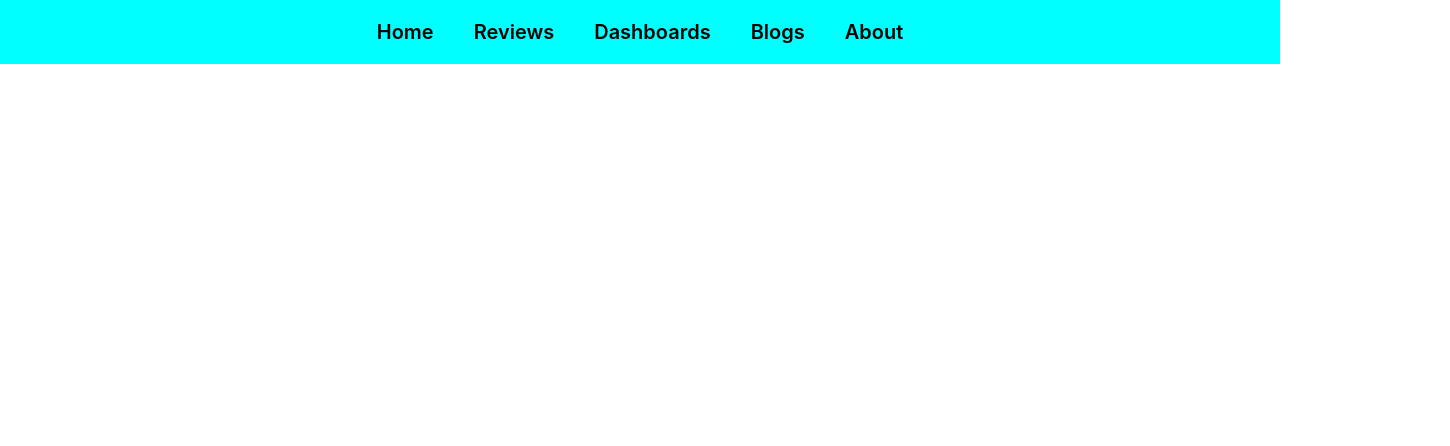
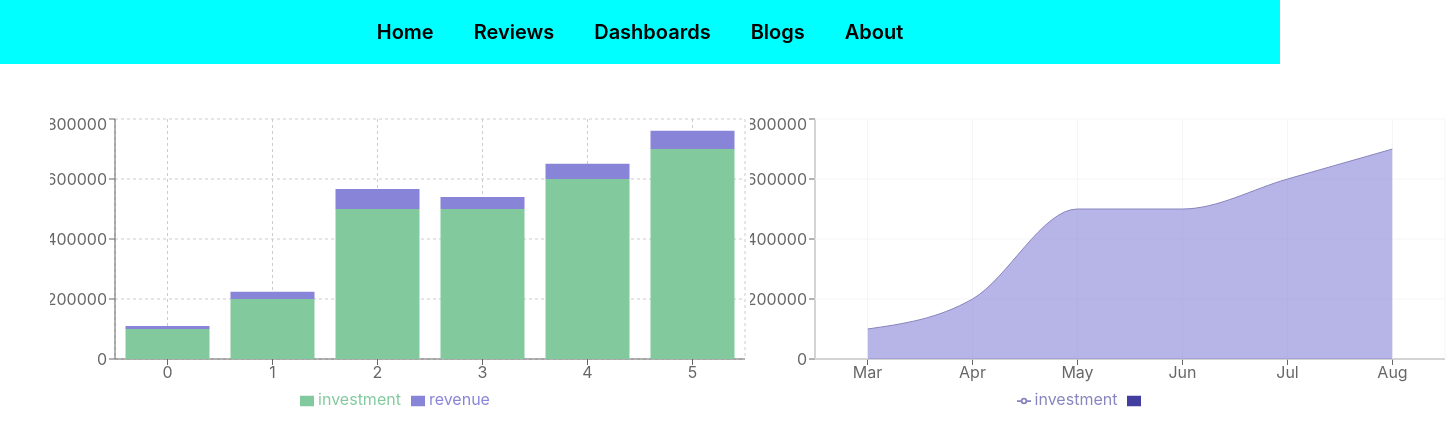
Before and after one commit to abirisl/product-analysis-website, a React (Create React App) app: page /dashboards in a window 1280 px wide. Shown: the top 446 px of the page, 1450 px wide, since content can reach past the window. Built offline with nearby package versions, Linux system fonts and the light colour scheme.

Commit message:
bar chart make

```diff
--- a/package.json
+++ b/package.json
@@ -10,6 +10,7 @@
     "react-dom": "^18.0.0",
     "react-router-dom": "^6.3.0",
     "react-scripts": "5.0.0",
+    "recharts": "^2.1.9",
     "web-vitals": "^2.1.4"
   },
   "scripts": {
--- a/src/App.js
+++ b/src/App.js
@@ -1,9 +1,9 @@
-import logo from './logo.svg';
 import './App.css';
 import Header from './components/Header/Header';
 import { Route, Routes } from 'react-router-dom';
 import Home from './components/Home/Home';
 import Reviews from './components/Reviews/Reviews';
+import Dashboards from './components/Dashboards/Dashboards';
 
 function App() {
   return (
@@ -12,6 +12,7 @@
       <Routes>
         <Route path='/' element={<Home></Home>}></Route>
         <Route path='reviews' element={<Reviews></Reviews>}></Route>
+        <Route path='dashboards' element={<Dashboards></Dashboards>}></Route>
       </Routes>
     </div>
   );
--- /dev/null
+++ b/src/components/Dashboards/Dashboards.css
@@ -0,0 +1,5 @@
+.chart{
+    display: flex;
+    margin-top: 50px;
+    margin: 50px;
+}
--- /dev/null
+++ b/src/components/Dashboards/Dashboards.js
@@ -0,0 +1,73 @@
+import React from 'react';
+import { Area, Bar, BarChart, CartesianGrid, ComposedChart, Legend, Line, XAxis, YAxis } from 'recharts';
+import './Dashboards.css'
+
+const Dashboards = () => {
+    const data = [
+        {
+            "month": "Mar",
+            "investment": 100000,
+            "sell": 241,
+            "revenue": 10401
+        },
+        {
+            "month": "Apr",
+            "investment": 200000,
+            "sell": 423,
+            "revenue": 24500
+        },
+        {
+            "month": "May",
+            "investment": 500000,
+            "sell": 726,
+            "revenue": 67010
+        },
+        {
+            "month": "Jun",
+            "investment": 500000,
+            "sell": 529,
+            "revenue": 40405
+        },
+        {
+            "month": "Jul",
+            "investment": 600000,
+            "sell": 601,
+            "revenue": 50900
+        },
+        {
+            "month": "Aug",
+            "investment": 700000,
+            "sell": 670,
+            "revenue": 61000
+        }
+    ]
+    return (
+
+          <div className='chart'>
+              <div>
+              <BarChart width={700} height={300} data={data}>
+              <CartesianGrid strokeDasharray= "3 3" />
+              <XAxis datakey= "month" />
+              <YAxis/>
+              <Legend/>
+              <Bar dataKey="investment" stackId="a" fill="#82ca9d"/>
+              <Bar dataKey="revenue" stackId="a" fill="#8884d8"/>
+          </BarChart>
+              </div>
+            <div>
+                <ComposedChart width={700} height={300} data={data}>
+                    <XAxis dataKey="month"/>
+                    <YAxis/>
+                    <Legend/>
+                    <CartesianGrid stroke='#f5f5f5'/>
+                    <Area type="monotone" dataKey="investment" fill="#8884d8" stroke="#8884bd"/>
+                    <Bar datakey="sell" barSize={20} fill="#413ea0"/>
+                    <Line type="monotone" datakey="revenue" stroke="ff7300"/>
+                </ComposedChart>
+            </div>
+          </div>
+
+    );
+};
+
+export default Dashboards;
--- a/src/components/Home/Home.css
+++ b/src/components/Home/Home.css
@@ -16,3 +16,8 @@
 .heading-text{
     margin: auto;
 }
+.reviews-card{
+  display: grid;
+  grid-template-columns: repeat(3,1fr);
+
+}
--- a/src/components/Home/Home.js
+++ b/src/components/Home/Home.js
@@ -28,9 +28,11 @@
            </div>
          <div>
              <h2>Customer Reviews</h2>
+             <div  className='reviews-card'>
              {
                reviews.slice(0,3).map(item => <Item item={item}></Item>)
              }
+             </div>
 
          </div>
          <button onClick={reviewsBtn}>see all reviews</button>
--- a/src/components/Item/Item.js
+++ b/src/components/Item/Item.js
@@ -4,7 +4,7 @@
 const Item = ({item}) => {
     const {name,reviews} = item
     return (
-        <div className='reviews-card'>
+        <div>
             <h5>{name}</h5>
             <p>{reviews}</p>
         </div>
--- /dev/null
+++ b/src/components/Reviews/Reviews.css
@@ -0,0 +1,4 @@
+.all-review{
+    display: grid;
+    grid-template-columns: repeat(3,1fr);
+}
--- a/src/components/Reviews/Reviews.js
+++ b/src/components/Reviews/Reviews.js
@@ -1,11 +1,12 @@
 import React from 'react';
 import useReviews from '../../hooks/customerReviews';
 import Review from '../Review/Review';
+import './Reviews.css'
 
 const Reviews = () => {
    const [ reviews, setReviews] = useReviews()
     return (
-        <div>
+        <div className='all-review'>
             {
                 reviews.map(review => <Review review={review}></Review>)
             }
```
Also changed, not shown: src/components/Review/Review.css (added), 1 other file (tests, documents, lock files or other folders).
